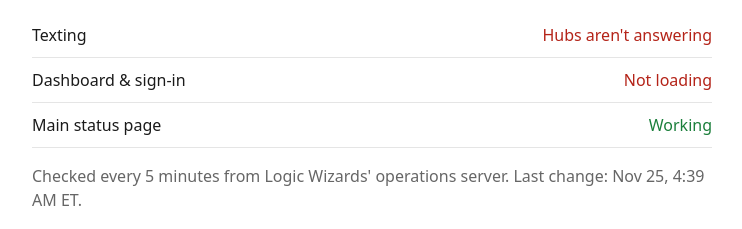
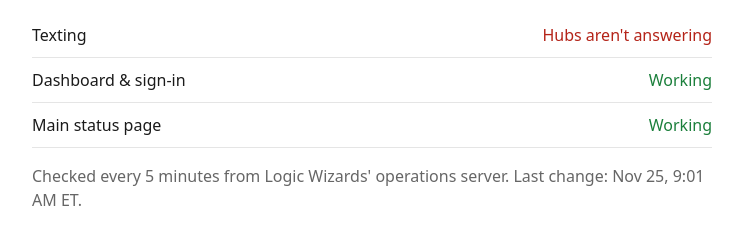
Before and after one commit to thelogicwizards/lwhub-backup-status, a plain HTML site: page index.html in a window 1280 px wide. Shown: the part 166-395 px from the top of the page, without its empty margins (268-1010 px from the left). Drawn offline with Linux system fonts and the light colour scheme.

Commit message:
Status update

```diff
--- a/index.html
+++ b/index.html
@@ -13,8 +13,8 @@ td+td{text-align:right}.ok{color:var(--ok)}.down{color:var(--down)}.unknown,.mut
 <h1>Switchboard status</h1>
 <p class="muted">This is the backup status page, hosted outside Cloudflare so it stays up when the
 <a href="https://switchboard-status.craig-afe.workers.dev">main status page</a> can't. Texts sent to an offline hub aren't lost: they arrive when it's back.</p>
-<table><tr><td>Texting</td><td class='down'>Hubs aren&#x27;t answering</td></tr><tr><td>Dashboard &amp; sign-in</td><td class='down'>Not loading</td></tr><tr><td>Main status page</td><td class='ok'>Working</td></tr></table>
-<p class="muted">Checked every 5 minutes from Logic Wizards' operations server. Last change: Nov 25, 4:39 AM ET.</p>
+<table><tr><td>Texting</td><td class='down'>Hubs aren&#x27;t answering</td></tr><tr><td>Dashboard &amp; sign-in</td><td class='ok'>Working</td></tr><tr><td>Main status page</td><td class='ok'>Working</td></tr></table>
+<p class="muted">Checked every 5 minutes from Logic Wizards' operations server. Last change: Nov 25, 9:01 AM ET.</p>
 <h2>Incidents</h2><p class='muted'>No incidents in the last 14 days.</p>
 <p class="muted">Logic Wizards LLC · support@logicwizards.dev</p>
 </main></body></html>
```
